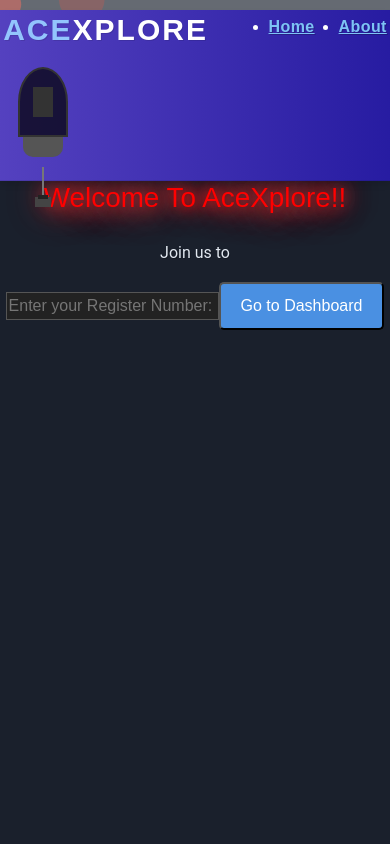
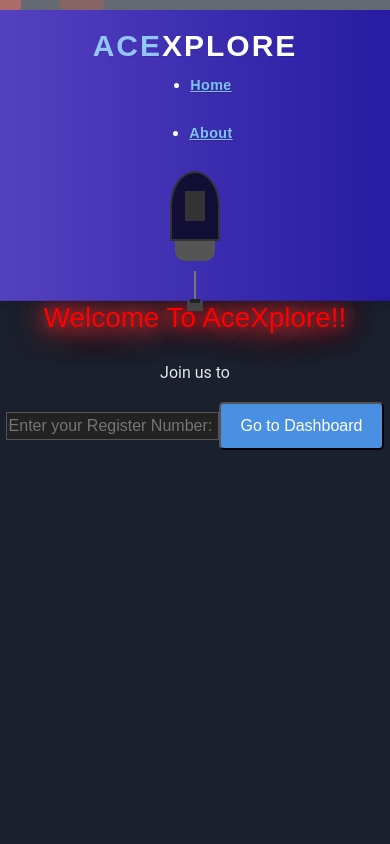
Before and after one commit to Sai-Ishaan/acexplore_1, a React (Create React App) app: page / in a window 390 px wide. Shown: the top 844 px of the page. Built offline with nearby package versions, Linux system fonts and the light colour scheme.

Commit message:
modified:   src/components/Home.css

```diff
--- a/src/components/Home.css
+++ b/src/components/Home.css
@@ -1,3 +1,41 @@
+body{
+  margin: 0;
+  padding: 0;
+  font-family: 'Roboto', sans-serif;
+  line-height: 1.6;
+}
+
+.navbar{
+  flex-wrap: wrap;
+  justify-content: space-between;
+  padding: 1rem 2rem;
+}
+.navbar-logo{
+  font-size: 1.5rem;
+}
+
+.navbar-links{
+  display: flex;
+  gap: 1rem;
+}
+
+.navbar-link{
+  font-size: 0.9rem;
+}
+.navbar-mode-toggle {
+  font-size: 0.9rem;
+}
+
+/* Footer */
+.footer {
+  padding: 20px 10px;
+}
+
+.footer .footer-content {
+  text-align: center;
+}
+
+
 /* Dark Mode Styles */
 .dark-mode {
   background-color: #1a202c;
@@ -196,7 +234,62 @@
   }
 
   /* Common Styles */
+  @media (max-width: 768px) {
+    .navbar {
+      flex-direction: column;
+      align-items: center;
+    }
+
+    .navbar-links {
+      flex-direction: column;
+      align-items: center;
+      gap: 10px;
+    }
+
+    .navbar-logo {
+      font-size: 1.2rem;
+    }
+
+    .event-card{
+      margin: 1rem auto;
+      width: 90%;
+    }
+
+    .footer{
+      padding: 15px;
+      font-size: 0.8rem;
+    }
+    .footer .footer-content{
+      padding: 0 10px;
+    }
+  }
+
+
+  @media (min-width: 769px) and (max-width: 1024px){
+    .navbar{
+      flex-wrap: wrap;
+      padding: 1rem 2rem;
+    }
+
+    .event-card{
+      margin: 1rem 0;
+      width: 70%;
+    }
+  }
+
+  @media (min-width: 1025px) {
+    .navbar{
+      padding: 1rem 3rem;
+    }
+    .footer{
+      padding: 30px;
+    }
+  }
+
+
   .event-card {
+    margin: 1rem auto;
+    max-width: 100%;
     overflow: hidden;
     transition: transform 0.3s ease;
   }
@@ -286,7 +379,7 @@
     top: 0;
     padding-top: 0%;
     z-index: 50;
-    padding: 0.2rem;
+    padding: 1.2rem;
     display: flex;
     justify-content: space-between;
     align-items: center;
@@ -301,7 +394,7 @@
   position: sticky;
   top: 0;
   z-index: 50;
-  padding: 0.2rem;
+  padding: 1.2rem;
   display: flex;
   justify-content: space-between;
   align-items: center;
@@ -570,7 +663,7 @@ p {
 }
 
 .scale-hover:hover {
-  transform: scale(1.05);
+  transform: scale(1.1);
 }
 
 /* Rotate Effect for Fun Interactions */
@@ -578,7 +671,7 @@ p {
   transition: transform 0.3s ease;
 }
 .rotate-hover:hover {
-  transform: rotate(10deg);
+  transform: rotate(5deg);
 }
 
 @keyframes gradient-dark-mode {
```
